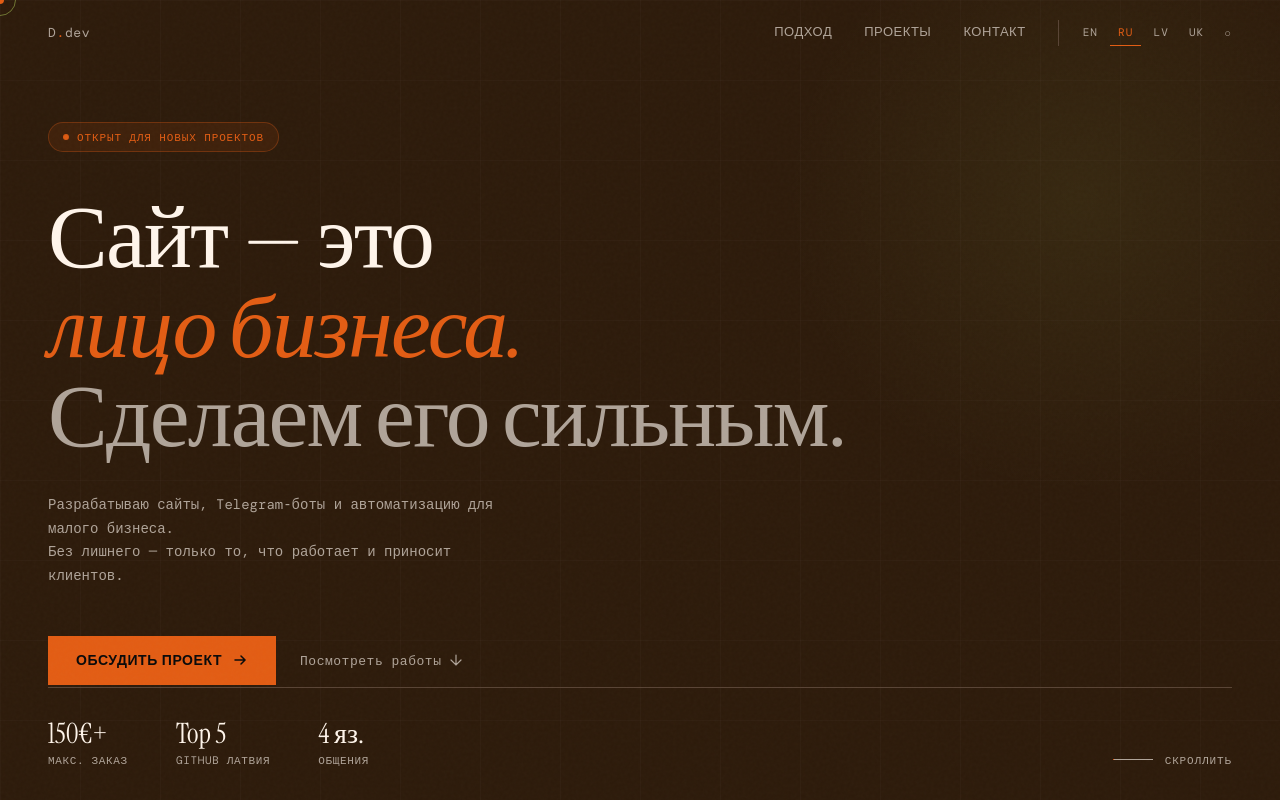
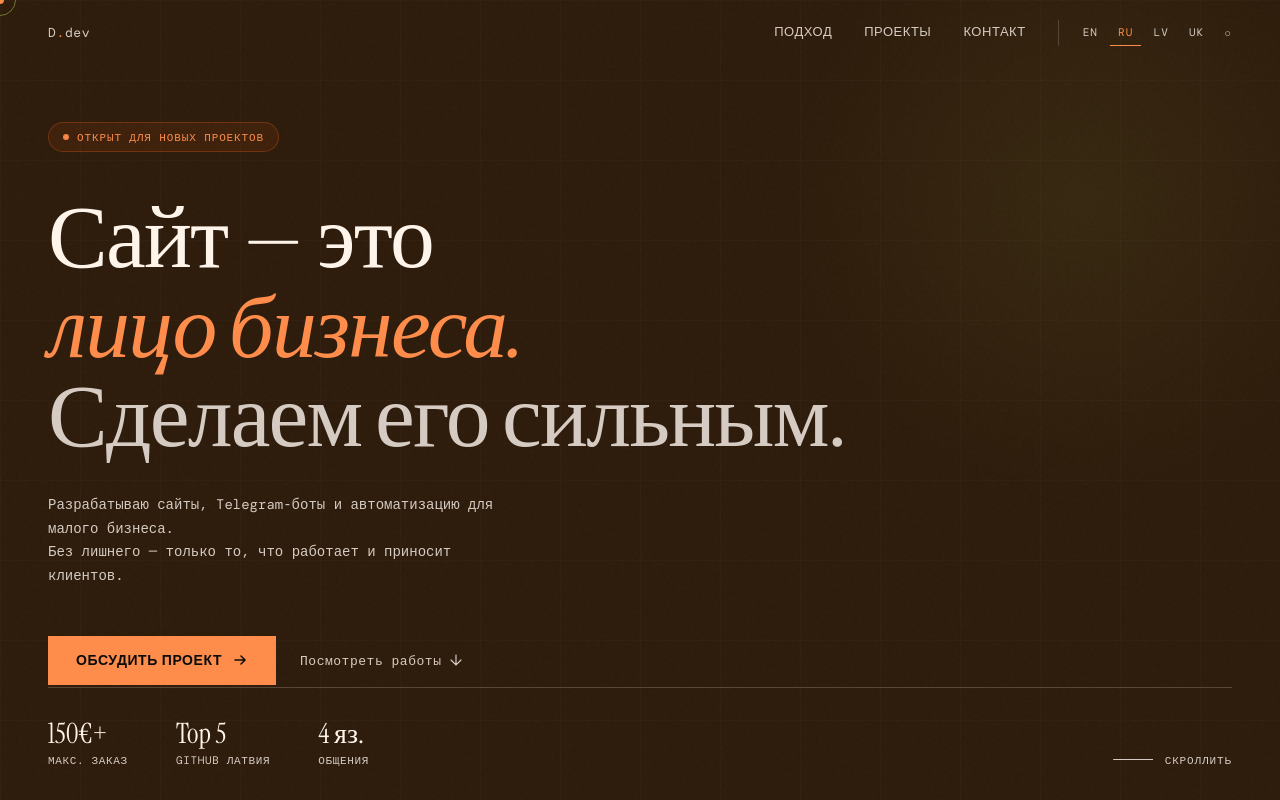
Before and after one commit to dmytropolizhai/dmytropolizhai, a React (Vite) app: page / in a window 1280 px wide. Shown: the top 800 px of the page. Built offline with nearby package versions, Linux system fonts and the light colour scheme; a web font is replaced by a local one.

Commit message:
fix(styles): Fix color palette

```diff
--- a/src/styles/globals.scss
+++ b/src/styles/globals.scss
@@ -8,13 +8,14 @@
   --color-border: #594435;
   --color-border-light: #746051;
   --color-text: #fff5eb;
-  --color-muted: #b0a499;
-  --color-accent: #e35d14;
+  --color-muted: #d6ccc3;
+  --color-accent: #ff8c4a;
   --color-primary: #e35d14;
   --color-secondary: #ff9e2a;
   --color-accent-deep: #8b3105;
   --color-accent-dim: rgba(227, 93, 20, 0.1);
   --color-accent-border: rgba(227, 93, 20, 0.3);
+  --color-bg-gradient: linear-gradient(-121deg, var(--color-secondary) 0%, var(--color-primary) 57%, var(--color-accent-deep) 100%);
 }
 
 .light {
@@ -23,12 +24,13 @@
   --color-border: #e6d8ca;
   --color-border-light: #c9bdb0;
   --color-text: #2d1b0b;
-  --color-muted: #6b6056;
-  --color-accent: #8b3105;
-  --color-primary: #e35d14;
-  --color-secondary: #ff9e2a;
+  --color-muted: #5e544b;
+  --color-accent: #9c3605;
+  --color-primary: #af440a;
+  --color-secondary: #8b3105;
   --color-accent-dim: rgba(139, 49, 5, 0.08);
   --color-accent-border: rgba(139, 49, 5, 0.25);
+  --color-bg-gradient: linear-gradient(-121deg, #e35d14 0%, #af440a 57%, #8b3105 100%);
 }
 
 *, *::before, *::after { box-sizing: border-box; margin: 0; padding: 0; }
```
